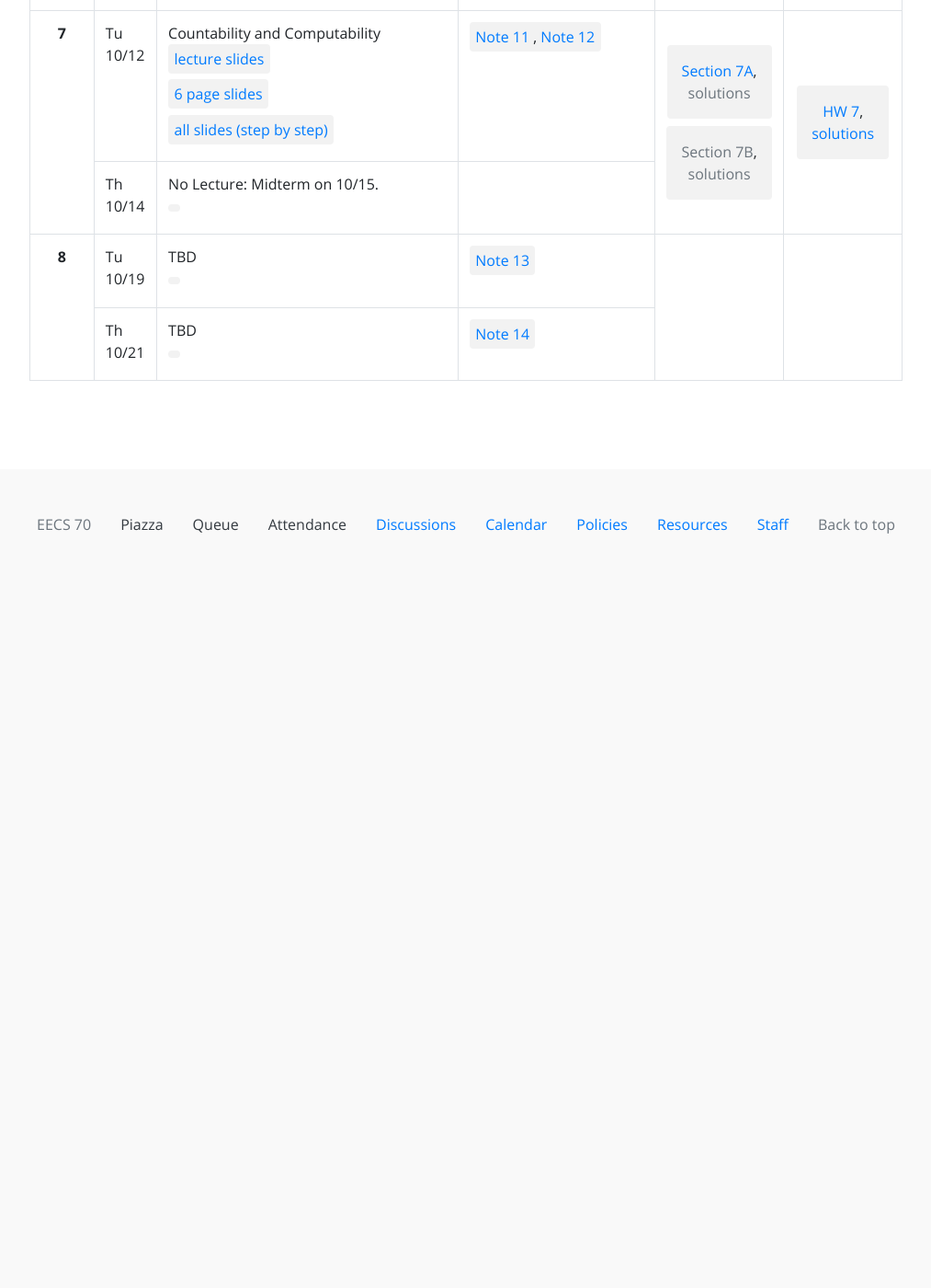
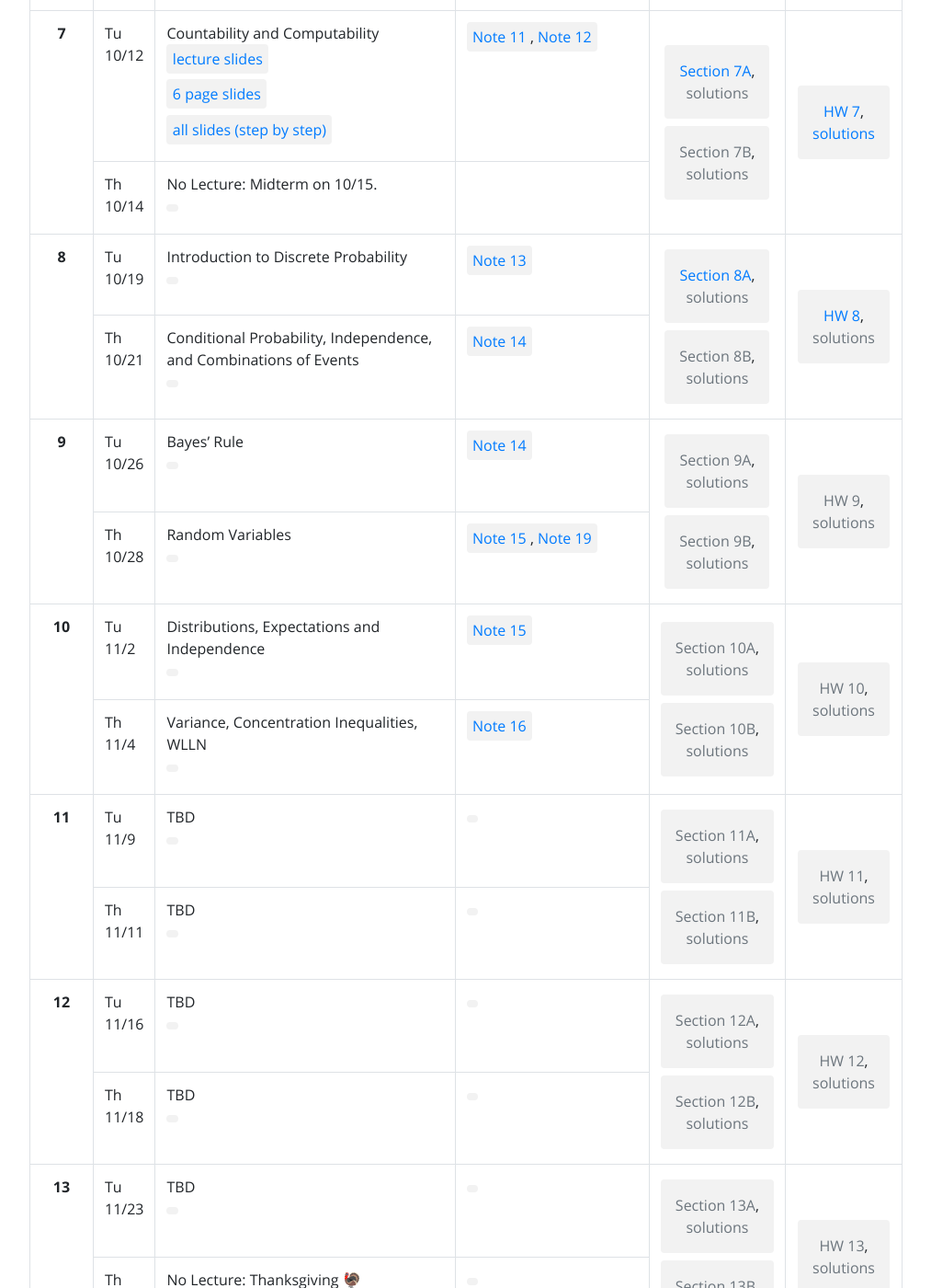
Before and after one commit to tsgoten/cs70-website, a Jekyll site: the page built from index.html, in a window 1280 px wide and 1400 px high, scrolled down 2570 px. Shown: the whole window at 92% size, without its empty margins (133-1146 px from the left). Built offline with Jekyll 4.4.1, drawn with Linux system fonts in a browser that asks for light colours; before the commit the page ends 3200 px from its top, so only the background shows below that; some of the changed text lies outside the part shown.

Commit message:
updated website

```diff
--- a/_data/materials/dis.yml
+++ b/_data/materials/dis.yml
@@ -82,3 +82,111 @@
   posted: false
   solutions: false
   weeks: [7]
+- type: dis
+  num: 8A
+  name: "08a"
+  posted: true
+  solutions: false
+  weeks: [8]
+- type: dis
+  num: 8B
+  name: "08b"
+  posted: false
+  solutions: false
+  weeks: [8]
+- type: dis
+  num: 9A
+  name: "09a"
+  posted: false
+  solutions: false
+  weeks: [9]
+- type: dis
+  num: 9B
+  name: "09b"
+  posted: false
+  solutions: false
+  weeks: [9]
+- type: dis
+  num: 10A
+  name: "10a"
+  posted: false
+  solutions: false
+  weeks: [10]
+- type: dis
+  num: 10B
+  name: "10b"
+  posted: false
+  solutions: false
+  weeks: [10]
+- type: dis
+  num: 11A
+  name: "11a"
+  posted: false
+  solutions: false
+  weeks: [11]
+- type: dis
+  num: 11B
+  name: "11b"
+  posted: false
+  solutions: false
+  weeks: [11]
+- type: dis
+  num: 12A
+  name: "12a"
+  posted: false
+  solutions: false
+  weeks: [12]
+- type: dis
+  num: 12B
+  name: "12b"
+  posted: false
+  solutions: false
+  weeks: [12]
+- type: dis
+  num: 13A
+  name: "13a"
+  posted: false
+  solutions: false
+  weeks: [13]
+- type: dis
+  num: 13B
+  name: "13b"
+  posted: false
+  solutions: false
+  weeks: [13]
+- type: dis
+  num: 14A
+  name: "14a"
+  posted: false
+  solutions: false
+  weeks: [14]
+- type: dis
+  num: 14B
+  name: "14b"
+  posted: false
+  solutions: false
+  weeks: [14]
+- type: dis
+  num: 15A
+  name: "15a"
+  posted: false
+  solutions: false
+  weeks: [15]
+- type: dis
+  num: 15B
+  name: "15b"
+  posted: false
+  solutions: false
+  weeks: [15]
+- type: dis
+  num: 16A
+  name: "16a"
+  posted: false
+  solutions: false
+  weeks: [16]
+- type: dis
+  num: 16B
+  name: "16b"
+  posted: false
+  solutions: false
+  weeks: [16]
--- a/_data/materials/hw.yml
+++ b/_data/materials/hw.yml
@@ -40,3 +40,57 @@
   posted: true
   solutions: true
   weeks: [7]
+- type: hw
+  num: 8
+  name: "08"
+  posted: true
+  solutions: false
+  weeks: [8]
+- type: hw
+  num: 9
+  name: "09"
+  posted: false
+  solutions: false
+  weeks: [9]
+- type: hw
+  num: 10
+  name: "10"
+  posted: false
+  solutions: false
+  weeks: [10]
+- type: hw
+  num: 11
+  name: "11"
+  posted: false
+  solutions: false
+  weeks: [11]
+- type: hw
+  num: 12
+  name: "12"
+  posted: false
+  solutions: false
+  weeks: [12]
+- type: hw
+  num: 13
+  name: "13"
+  posted: false
+  solutions: false
+  weeks: [13]
+- type: hw
+  num: 14
+  name: "14"
+  posted: false
+  solutions: false
+  weeks: [14]
+- type: hw
+  num: 15
+  name: "15"
+  posted: false
+  solutions: false
+  weeks: [15]
+- type: hw
+  num: 16
+  name: "16"
+  posted: false
+  solutions: false
+  weeks: [16]
--- /dev/null
+++ b/_data/materials/week_10.yml
@@ -0,0 +1,22 @@
+- type: lec
+  date: "11/2"
+  week: 10
+  title: "Distributions, Expectations and Independence"
+  reading_text: [15]
+  webcast:
+  password:
+  mirror:
+  resources:
+      - name:
+        url:
+- type: lec
+  date: "11/4"
+  week: 10
+  title: "Variance, Concentration Inequalities, WLLN"
+  reading_text: [16]
+  webcast:
+  password:
+  mirror:
+  resources:
+      - name:
+        url:
--- /dev/null
+++ b/_data/materials/week_13.yml
@@ -0,0 +1,22 @@
+- type: lec
+  date: "11/23"
+  week: 13
+  title: "TBD"
+  reading_text: []
+  webcast:
+  password:
+  mirror:
+  resources:
+      - name:
+        url:
+- type: lec
+  date: "11/25"
+  week: 13
+  title: "No Lecture: Thanksgiving 🦃"
+  reading_text: []
+  webcast:
+  password:
+  mirror:
+  resources:
+      - name:
+        url:
--- a/_data/materials/week_8.yml
+++ b/_data/materials/week_8.yml
@@ -1,7 +1,7 @@
 - type: lec
   date: "10/19"
   week: 8
-  title: "TBD"
+  title: "Introduction to Discrete Probability"
   reading_text: [13]
   webcast:
   password:
@@ -12,7 +12,7 @@
 - type: lec
   date: "10/21"
   week: 8
-  title: "TBD"
+  title: "Conditional Probability, Independence, and Combinations of Events"
   reading_text: [14]
   webcast:
   password:
--- /dev/null
+++ b/_data/materials/week_9.yml
@@ -0,0 +1,22 @@
+- type: lec
+  date: "10/26"
+  week: 9
+  title: "Bayes' Rule"
+  reading_text: [14]
+  webcast:
+  password:
+  mirror:
+  resources:
+      - name:
+        url:
+- type: lec
+  date: "10/28"
+  week: 9
+  title: "Random Variables"
+  reading_text: [15, 19]
+  webcast:
+  password:
+  mirror:
+  resources:
+      - name:
+        url:
```
Also changed, not shown: _data/materials/week_11.yml (added, +22 -0 lines), _data/materials/week_12.yml (added, +22 -0 lines), _data/materials/week_14.yml (added, +22 -0 lines), _data/materials/week_15.yml (added, +22 -0 lines), _data/materials/week_16.yml (added, +22 -0 lines), 2 other files.
